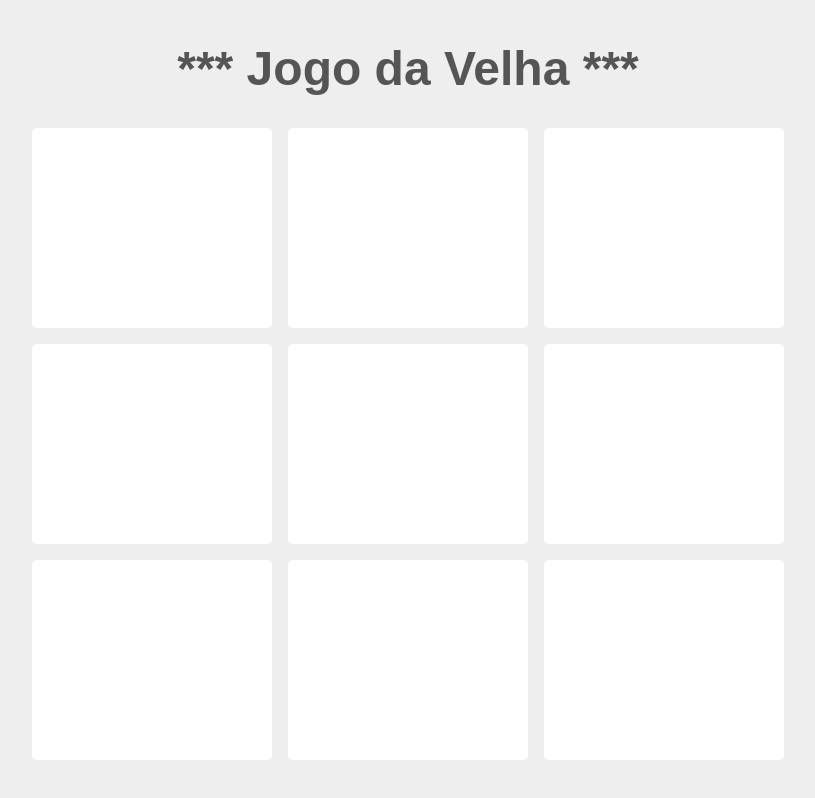
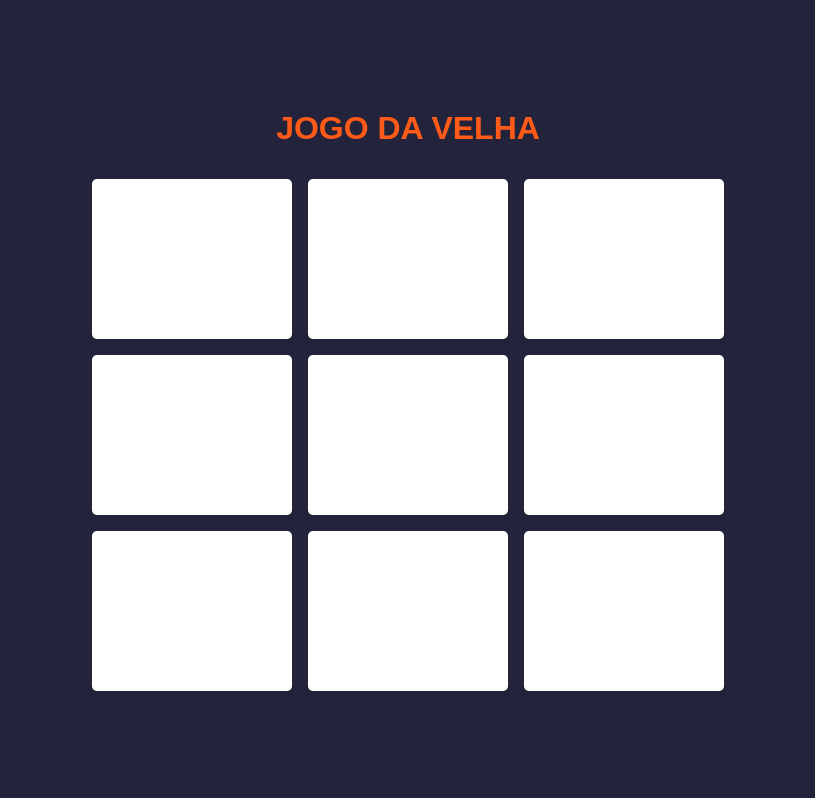
Before and after one commit to denilsonrocha/meetup-web-jogovelha, a React (Create React App) app: page / in a window 1280 px wide. Shown: the whole page, without its empty margins (232-1047 px from the left). Built offline with nearby package versions, Linux system fonts and the light colour scheme.

Commit message:
ajuste de cores e titulo vencedor

```diff
--- a/src/App.css
+++ b/src/App.css
@@ -15,20 +15,27 @@ body {
 
   font-family: sans-serif;
   height: 100vh;
-  background-color: #eee;
+  background-color: #23233b;
 }
 
 .title {
   text-align: center;
+  font-size: 2rem;
+  color: #ff5a18;
+  margin-bottom: 2rem;
+}
+
+.vencedor {
+  text-align: center;
   font-size: 3rem;
-  color: #555;
+  color: yellow;
   margin-bottom: 2rem;
 }
 
 .tabuleiro {
   display: grid;
-  grid-template-columns: repeat(3, 240px);
-  grid-template-rows: repeat(3, 200px);
+  grid-template-columns: repeat(3, 200px);
+  grid-template-rows: repeat(3, 160px);
   gap: 1rem;
 }
 
--- a/src/App.js
+++ b/src/App.js
@@ -7,7 +7,7 @@ import './App.css';
 
 function App() {
 
-  const limpaTabuleiro = Array(9).fill("");
+ const limpaTabuleiro = Array(9).fill("");
 
   // const limpaTabuleiro = [
   //   "O", "X", "X",
@@ -45,8 +45,8 @@ function App() {
     ]
 
     possibilidades.forEach(campos => {
-      if(campos.every(campo => campo === "0")) setGanhador('O');
-      if(campos.every(campo => campo === "X")) setGanhador('X');
+      if(campos.every(campo => campo === "O")) setGanhador(`O jogador 'O', foi o vencedor.`);
+      if(campos.every(campo => campo === "X")) setGanhador(`O jogador 'X', foi o vencedor.`);
     })
   }
 
@@ -54,8 +54,8 @@ function App() {
 
   return (
     <main>
-      <h1 className="title"> *** Jogo da Velha ***</h1>
-
+      <h1 className="title"> JOGO DA VELHA </h1>
+      <h1 className="vencedor">{ganhador}</h1>
       <div className="tabuleiro">
         {
           tabuleiro.map((item, index) => (
@@ -67,7 +67,11 @@ function App() {
               {item}
             </div>
           ))
+
+
         }
+
+
       </div>
     </main>
   )
```
